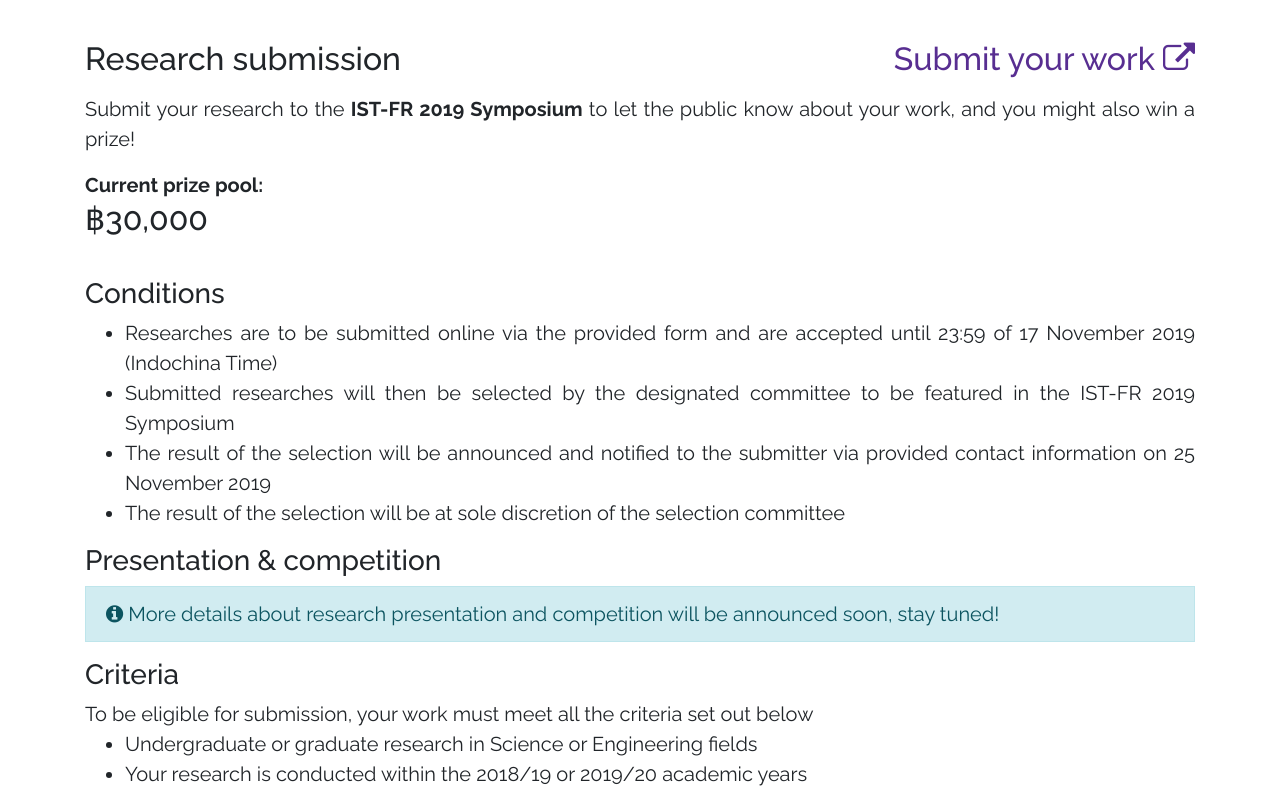
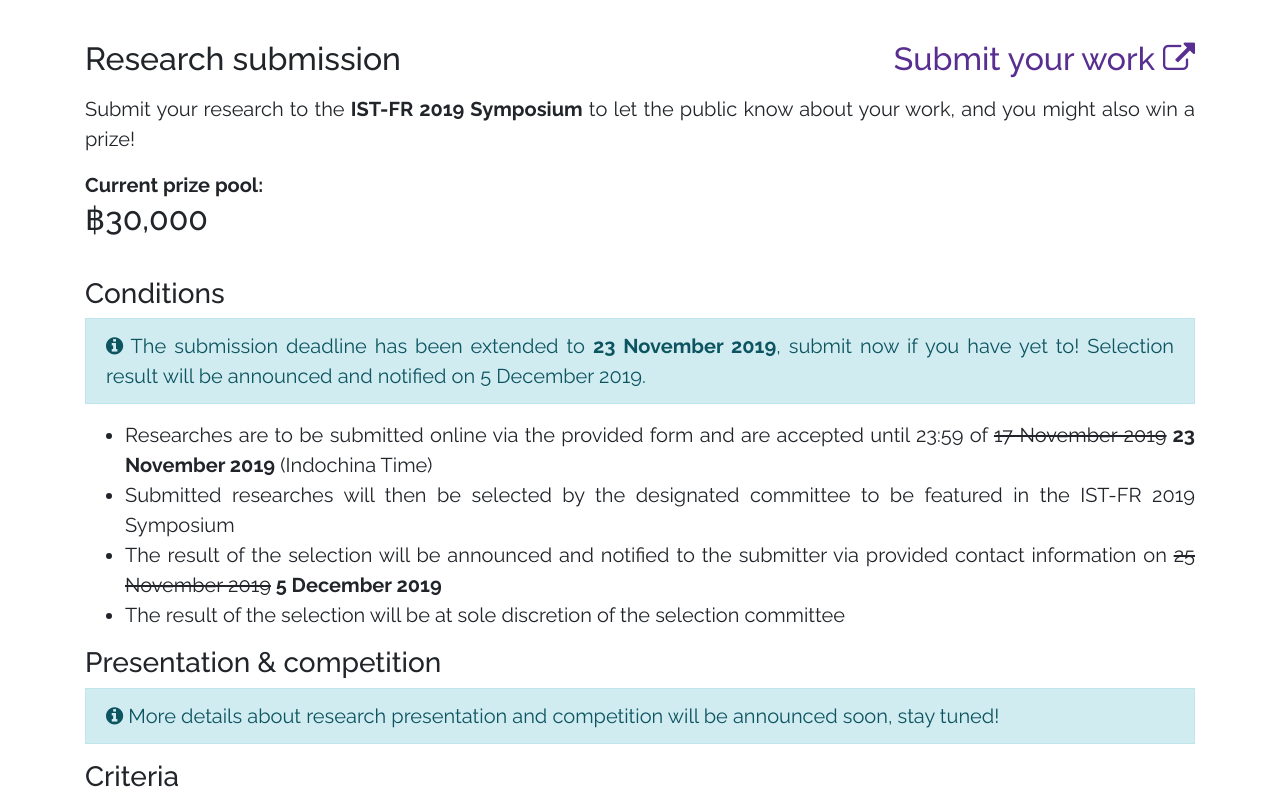
Before and after one commit to ist-fr/2019, a Vue app: page / in a window 1280 px wide. Shown: the part 2804-3598 px from the top of the page. Built offline with nearby package versions, Linux system fonts and the light colour scheme; what vue-scrollactive would draw is missing.

Commit message:
Update dates for deadline extension

```diff
--- a/src/components/Home/Program.vue
+++ b/src/components/Home/Program.vue
@@ -3,7 +3,7 @@
     <div class="container">
       <div class="row">
         <div class="col-lg-12 mx-auto">
-          <h2>Program</h2>
+          <h2>Program &amp; Sessions</h2>
           <div class="alert alert-info rounded-0" role="alert">
             <i class="fa fa-info-circle"></i> Detailed program schedule will be
             announced soon, stay tuned!
--- a/src/components/Home/Submission.vue
+++ b/src/components/Home/Submission.vue
@@ -23,10 +23,18 @@
           <h2>฿30,000</h2>
           <br />
           <h3>Conditions</h3>
+          <div class="alert alert-info rounded-0" role="alert">
+            <i class="fa fa-info-circle"></i> The submission deadline has been
+            extended to <span class="font-weight-bold">23 November 2019</span>,
+            submit now if you have yet to! Selection result will be announced
+            and notified on 5 December 2019.
+          </div>
           <ul>
             <li>
               Researches are to be submitted online via the provided form and
-              are accepted until 23:59 of 17 November 2019 (Indochina Time)
+              are accepted until 23:59 of <strike>17 November 2019</strike>
+              <span class="font-weight-bold"> 23 November 2019</span> (Indochina
+              Time)
             </li>
             <li>
               Submitted researches will then be selected by the designated
@@ -34,7 +42,9 @@
             </li>
             <li>
               The result of the selection will be announced and notified to the
-              submitter via provided contact information on 25 November 2019
+              submitter via provided contact information on
+              <strike>25 November 2019</strike>
+              <span class="font-weight-bold"> 5 December 2019</span>
             </li>
             <li>
               The result of the selection will be at sole discretion of the
```
Also changed, not shown: src/components/Home/Contact.vue (line endings or trailing spaces).
